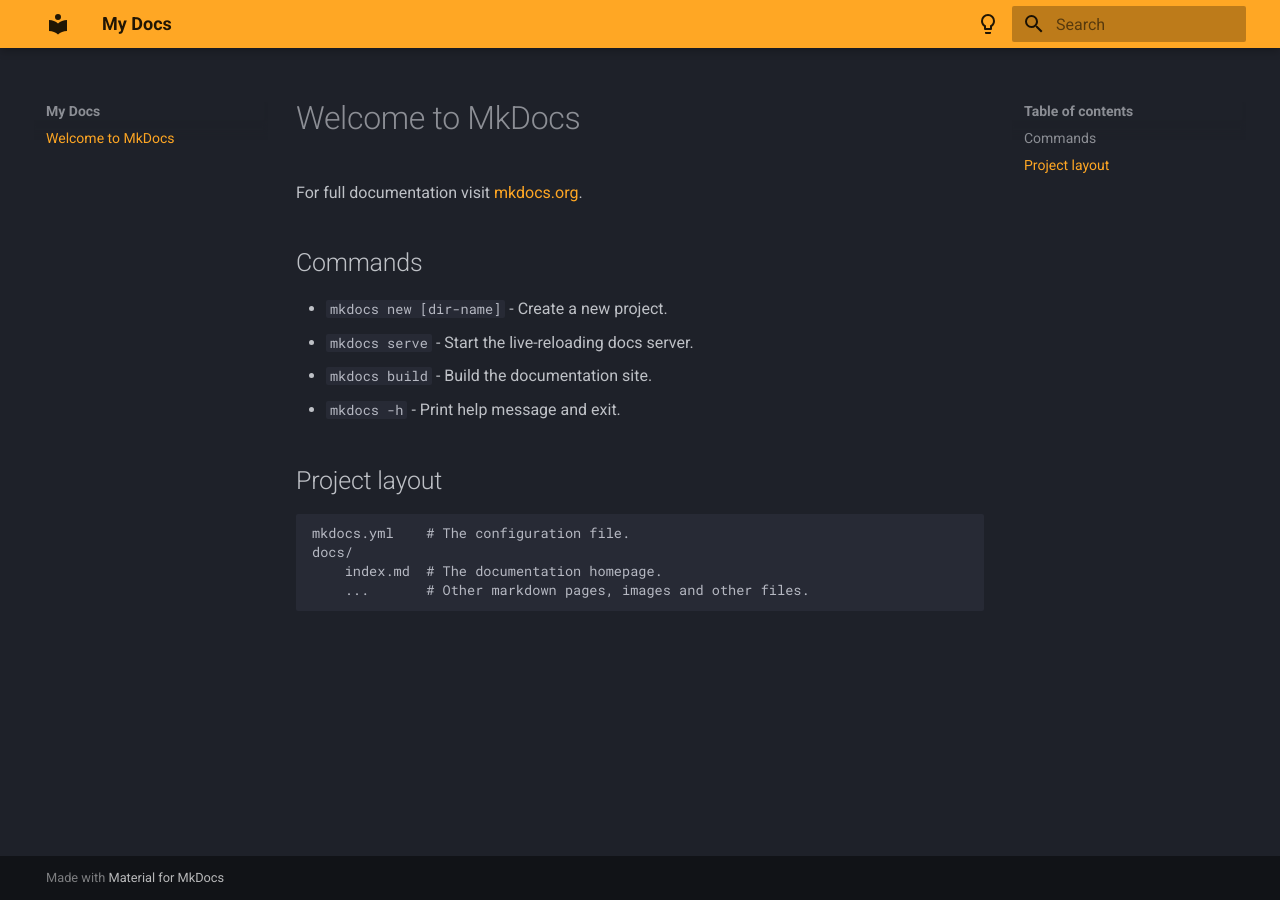
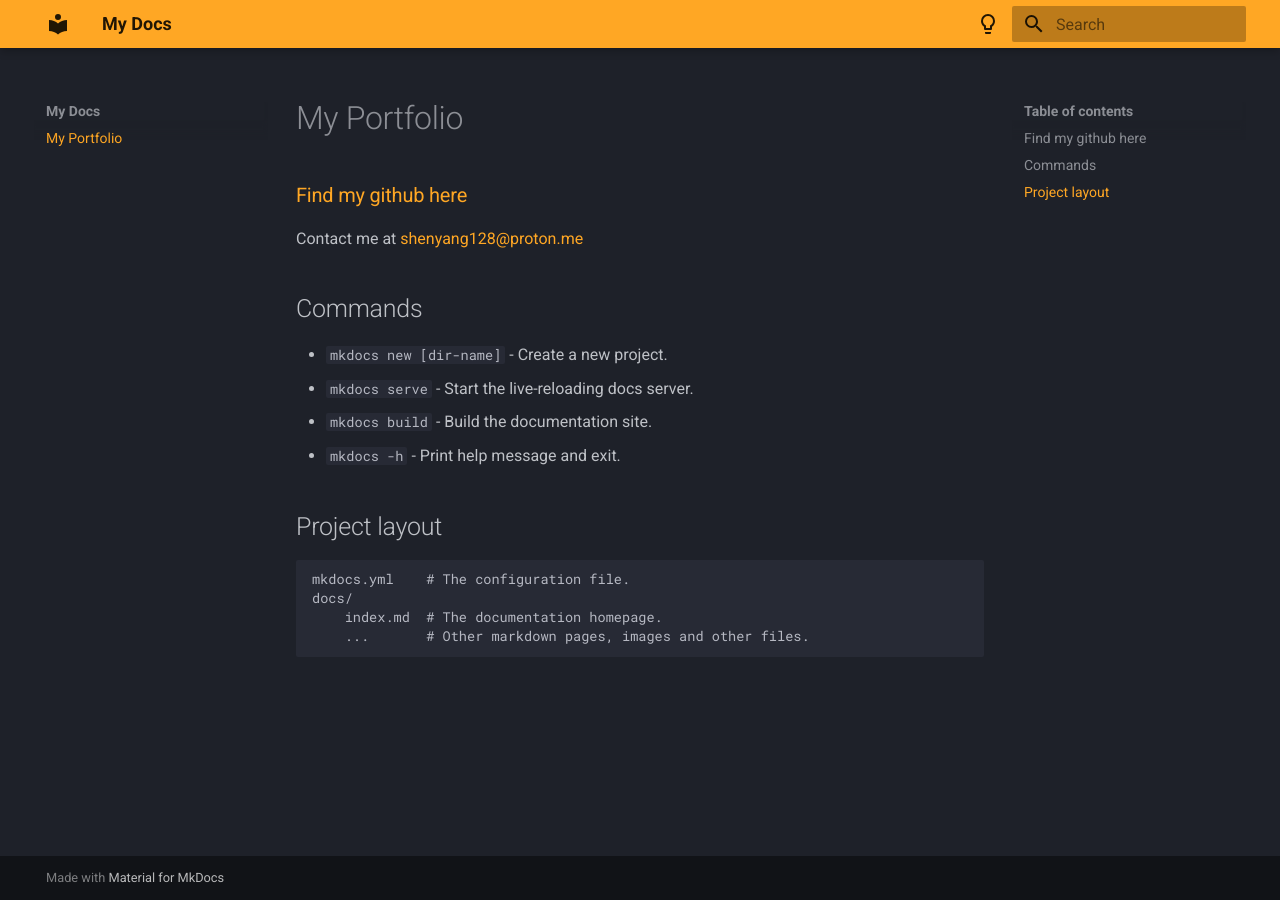
Before and after one commit to FireLemons/portfolio, an MkDocs documentation site: the page built from docs/index.md, in a window 1280 px wide. Built offline with MkDocs 1.6.1 and Material for MkDocs 9.7.7, drawn with Linux system fonts in a browser that asks for light colours.

Commit message:
add links

```diff
--- a/docs/index.md
+++ b/docs/index.md
@@ -1,6 +1,6 @@
-# Welcome to MkDocs
-
-For full documentation visit [mkdocs.org](https://www.mkdocs.org).
+# My Portfolio
+### [Find my github here](https://github.com/FireLemons)
+Contact me at [shenyang128@proton.me](mailto:[shenyang128@proton.me])
 
 ## Commands
 
```
